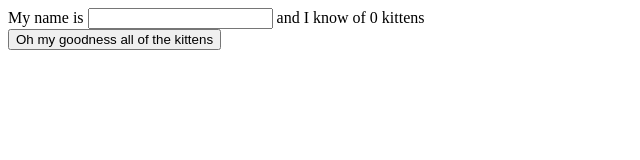
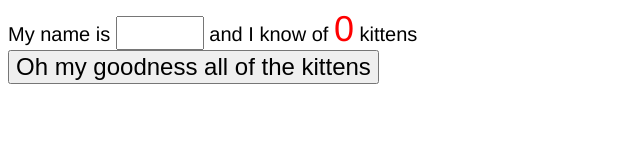
Before and after one commit to intoxicoders/lesson-ajax, a website: page public/index.html in a window 1280 px wide. Shown: the whole page, without its empty margins (0-640 px from the left). Drawn offline with Linux system fonts and the light colour scheme.

Commit message:
Adds rudimentary 'styling'

```diff
--- a/public/index.html
+++ b/public/index.html
@@ -3,6 +3,27 @@
   <head>
     <title>Kitten Calculator</title>
   </head>
+  <style>
+    body {
+      font-family:Helvetica, Arial, sans-serif;
+      font-size:20px;
+    }
+
+    input[type="text"] {
+      font-size:24px;
+      width:80px;
+      text-align:center;
+    }
+
+    button {
+      font-size:24px;
+    }
+
+    #numberOfKittens {
+      color:red;
+      font-size:36px;
+    }
+  </style>
   <body>
     My name is <input type="text" /> and I know of <span id="numberOfKittens">0</span> kittens
     <br/>
```
